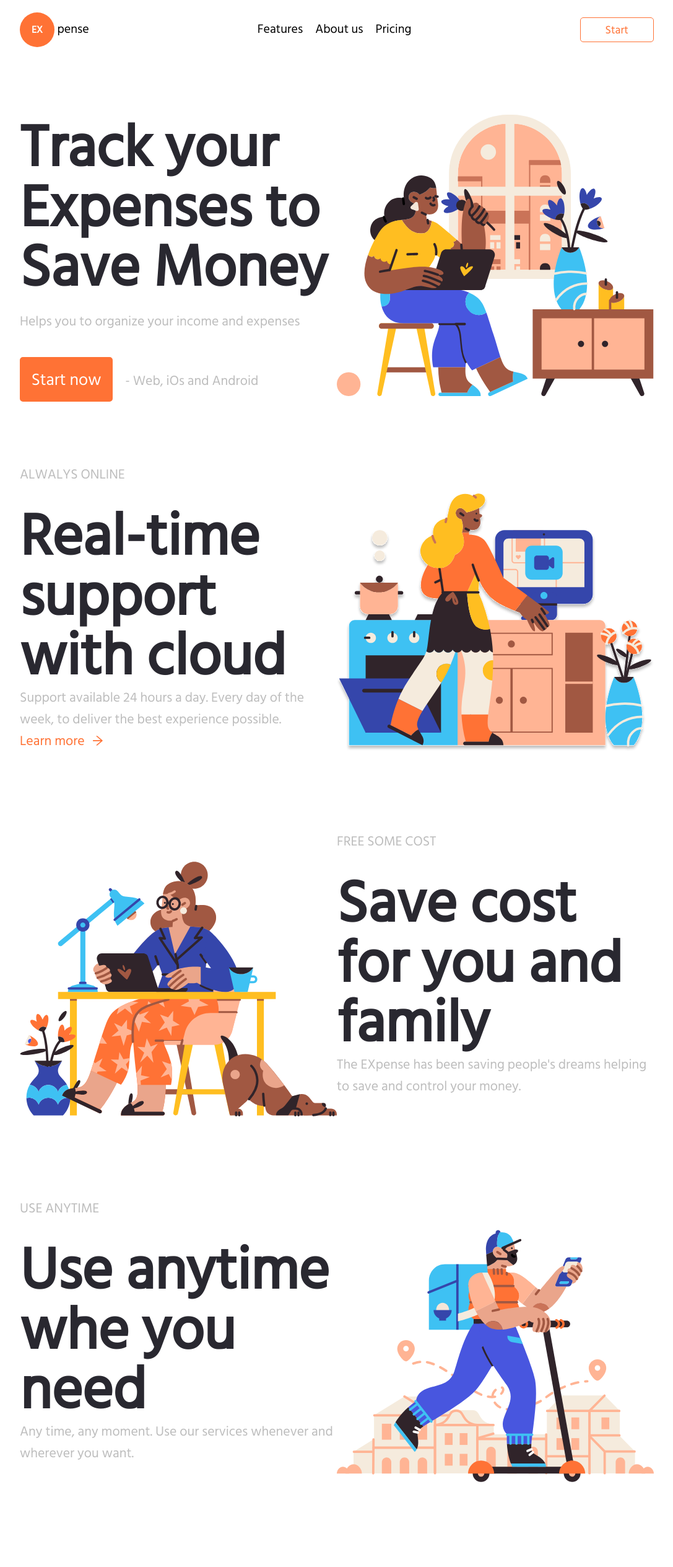
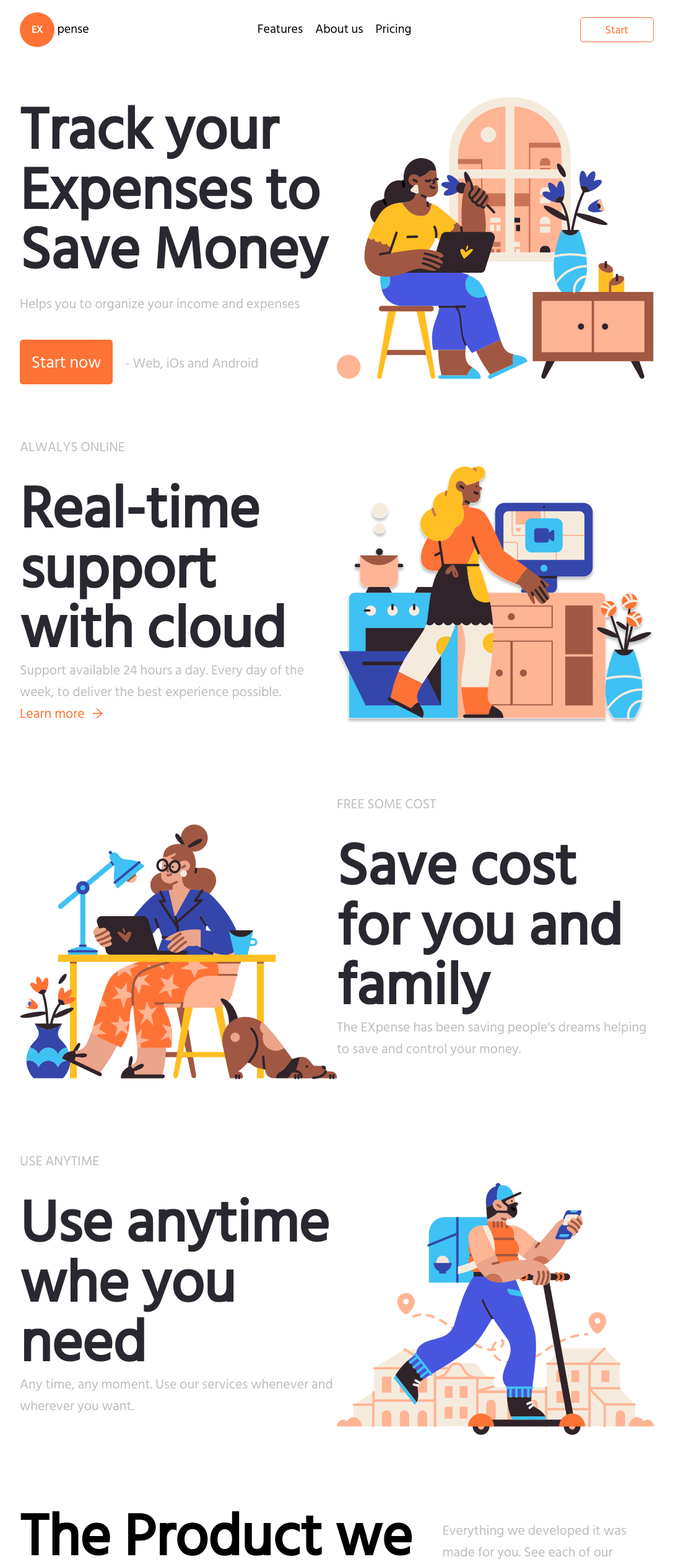
Before and after one commit to wesleyara/expense, a Next.js app: page / in a window 1280 px wide. Shown: the top 2528 px of the page at 62% size, without its empty margins (96-1183 px from the left). Built offline with nearby package versions, Linux system fonts and the light colour scheme.

Commit message:
style: adjusting responsiveness

```diff
--- a/src/components/HomePage/SectionFive/style.ts
+++ b/src/components/HomePage/SectionFive/style.ts
@@ -2,17 +2,19 @@ import styled from "styled-components";
 
 export const SHome = styled.section`
   width: 80%;
-  margin: 80px auto;
+  max-width: 1100px;
+  padding: 2rem 0;
+  margin: 0 auto;
   display: flex;
   justify-content: center;
   flex-wrap: wrap;
 
   article {
     flex: 1;
-    min-width: 330px;
+    min-width: 300px;
 
     h2 {
-      font-size: max(60px, 7.4vw);
+      font-size: max(50px, 7.4vw);
       line-height: 1.02;
       margin-top: 35px;
       color: #292830;
@@ -28,6 +30,25 @@ export const SHome = styled.section`
 
   figure {
     flex: 1;
-    min-width: 330px;
+    min-width: 300px;
+  }
+
+  @media screen and (min-width: 1365px) {
+    article {
+      h2 {
+        font-size: 92px;
+      }
+
+      span {
+        font-size: 21px;
+      }
+
+      .btBox {
+        button {
+          font-size: 26px;
+          padding: 12px 16px 12px 16px;
+        }
+      }
+    }
   }
 `;
--- a/src/components/HomePage/SectionFour/style.ts
+++ b/src/components/HomePage/SectionFour/style.ts
@@ -2,17 +2,19 @@ import styled from "styled-components";
 
 export const SHome = styled.section`
   width: 80%;
-  margin: 80px auto;
+  max-width: 1100px;
+  padding: 2rem 0;
+  margin: 0 auto;
   display: flex;
   justify-content: center;
   flex-wrap: wrap-reverse;
 
   article {
     flex: 1;
-    min-width: 330px;
+    min-width: 300px;
 
     h2 {
-      font-size: max(60px, 7.4vw);
+      font-size: max(50px, 7.4vw);
       line-height: 1.02;
       margin-top: 35px;
       color: #292830;
@@ -28,6 +30,25 @@ export const SHome = styled.section`
 
   figure {
     flex: 1;
-    min-width: 330px;
+    min-width: 300px;
+  }
+
+  @media screen and (min-width: 1365px) {
+    article {
+      h2 {
+        font-size: 92px;
+      }
+
+      span {
+        font-size: 21px;
+      }
+
+      .btBox {
+        button {
+          font-size: 26px;
+          padding: 12px 16px 12px 16px;
+        }
+      }
+    }
   }
 `;
--- a/src/components/HomePage/SectionOne/style.ts
+++ b/src/components/HomePage/SectionOne/style.ts
@@ -2,17 +2,19 @@ import styled from "styled-components";
 
 export const SHome = styled.section`
   width: 80%;
-  margin: 80px auto;
+  max-width: 1100px;
+  padding: 2rem 0;
+  margin: 0 auto;
   display: flex;
   justify-content: center;
   flex-wrap: wrap;
 
   main {
     flex: 1;
-    min-width: 330px;
+    min-width: 300px;
 
     h1 {
-      font-size: max(60px, 7.4vw);
+      font-size: max(50px, 7.4vw);
       line-height: 1.02;
       margin-top: 35px;
       color: #292830;
@@ -53,4 +55,23 @@ export const SHome = styled.section`
     flex: 1;
     min-width: 330px;
   }
+
+  @media screen and (min-width: 1365px) {
+    main {
+      h1 {
+        font-size: 92px;
+      }
+
+      span {
+        font-size: 21px;
+      }
+
+      .btBox {
+        button {
+          font-size: 26px;
+          padding: 12px 16px 12px 16px;
+        }
+      }
+    }
+  }
 `;
--- a/src/components/HomePage/SectionSeven/style.ts
+++ b/src/components/HomePage/SectionSeven/style.ts
@@ -2,10 +2,12 @@ import styled from "styled-components";
 
 export const SHome = styled.section`
   width: 80%;
-  margin: 50px auto;
+  max-width: 1100px;
+  padding: 2rem 0;
+  margin: 0 auto;
 
   h2 {
-    font-size: max(60px, 7.4vw);
+    font-size: max(50px, 7.4vw);
     line-height: 1.02;
     text-align: center;
   }
@@ -59,4 +61,10 @@ export const SHome = styled.section`
       }
     }
   }
+
+  @media screen and (min-width: 1365px) {
+    h2 {
+      font-size: 92px;
+    }
+  }
 `;
--- a/src/components/HomePage/SectionSix/index.tsx
+++ b/src/components/HomePage/SectionSix/index.tsx
@@ -38,7 +38,7 @@ export function SectionSix() {
             <FaMobileAlt />
           </div>
           <h2>Cross plataform</h2>
-          <span>Access on any device</span>
+          <span>You have acess on any devices</span>
         </div>
       </SFeatures>
     </section>
--- a/src/components/HomePage/SectionSix/style.ts
+++ b/src/components/HomePage/SectionSix/style.ts
@@ -2,12 +2,14 @@ import styled from "styled-components";
 
 export const SHome = styled.article`
   width: 80%;
-  margin: 80px auto;
+  max-width: 1100px;
+  padding: 2rem 0;
+  margin: 0 auto;
   display: flex;
   flex-wrap: wrap;
 
   h2 {
-    font-size: max(60px, 7.4vw);
+    font-size: max(50px, 7.4vw);
     line-height: 1.02;
     flex: 2;
     min-width: 330px;
@@ -20,6 +22,23 @@ export const SHome = styled.article`
     margin-top: 20px;
     flex: 1;
     min-width: 330px;
+  }
+
+  @media screen and (min-width: 1365px) {
+    h2 {
+      font-size: 92px;
+    }
+
+    span {
+      font-size: 21px;
+    }
+
+    .btBox {
+      button {
+        font-size: 26px;
+        padding: 12px 16px 12px 16px;
+      }
+    }
   }
 `;
 
--- a/src/components/HomePage/SectionThree/style.ts
+++ b/src/components/HomePage/SectionThree/style.ts
@@ -2,17 +2,19 @@ import styled from "styled-components";
 
 export const SHome = styled.section`
   width: 80%;
-  margin: 80px auto;
+  max-width: 1100px;
+  padding: 2rem 0;
+  margin: 0 auto;
   display: flex;
   justify-content: center;
   flex-wrap: wrap;
 
   article {
     flex: 1;
-    min-width: 330px;
+    min-width: 300px;
 
     h2 {
-      font-size: max(60px, 7.4vw);
+      font-size: max(50px, 7.4vw);
       line-height: 1.02;
       margin-top: 35px;
       color: #292830;
@@ -42,6 +44,25 @@ export const SHome = styled.section`
 
   figure {
     flex: 1;
-    min-width: 330px;
+    min-width: 300px;
+  }
+
+  @media screen and (min-width: 1365px) {
+    article {
+      h2 {
+        font-size: 92px;
+      }
+
+      span {
+        font-size: 21px;
+      }
+
+      .btBox {
+        button {
+          font-size: 26px;
+          padding: 12px 16px 12px 16px;
+        }
+      }
+    }
   }
 `;
```
Also changed, not shown: src/components/LandingSalary/style.ts (+5 -3 lines).
